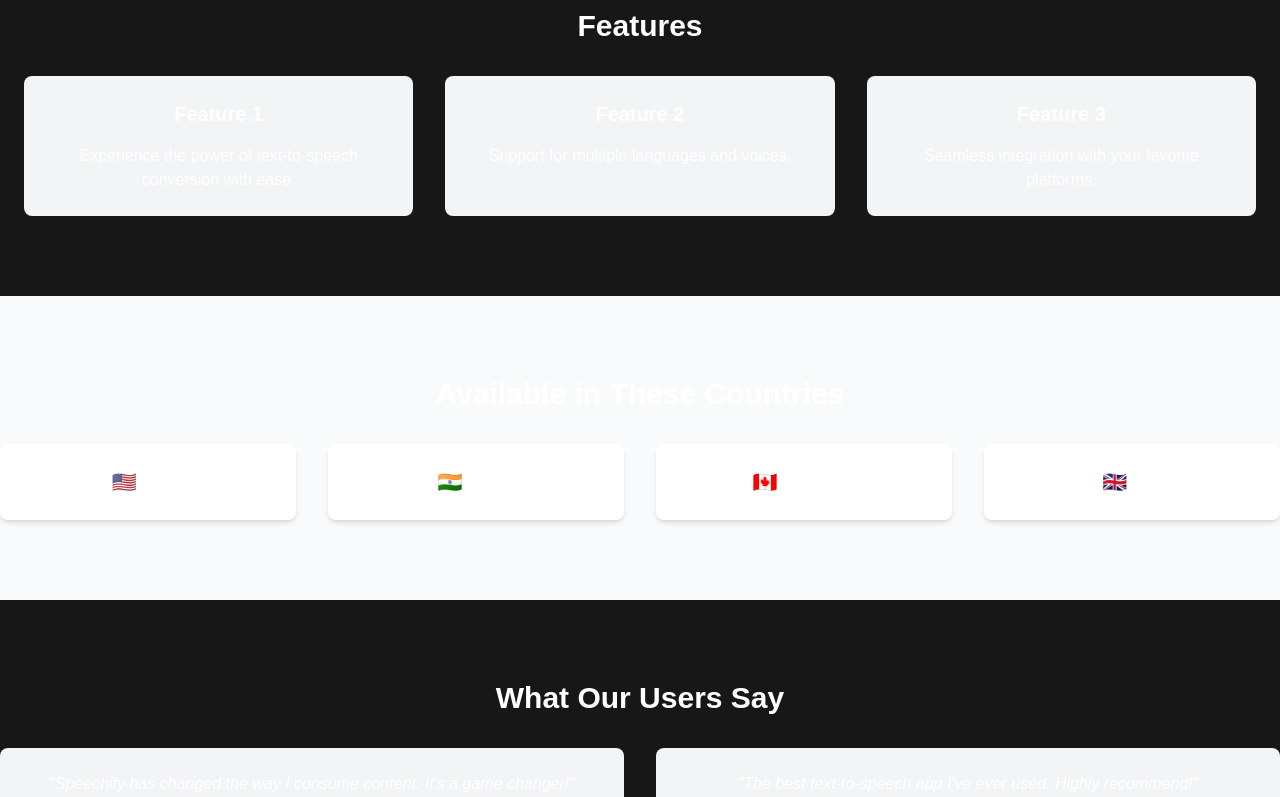
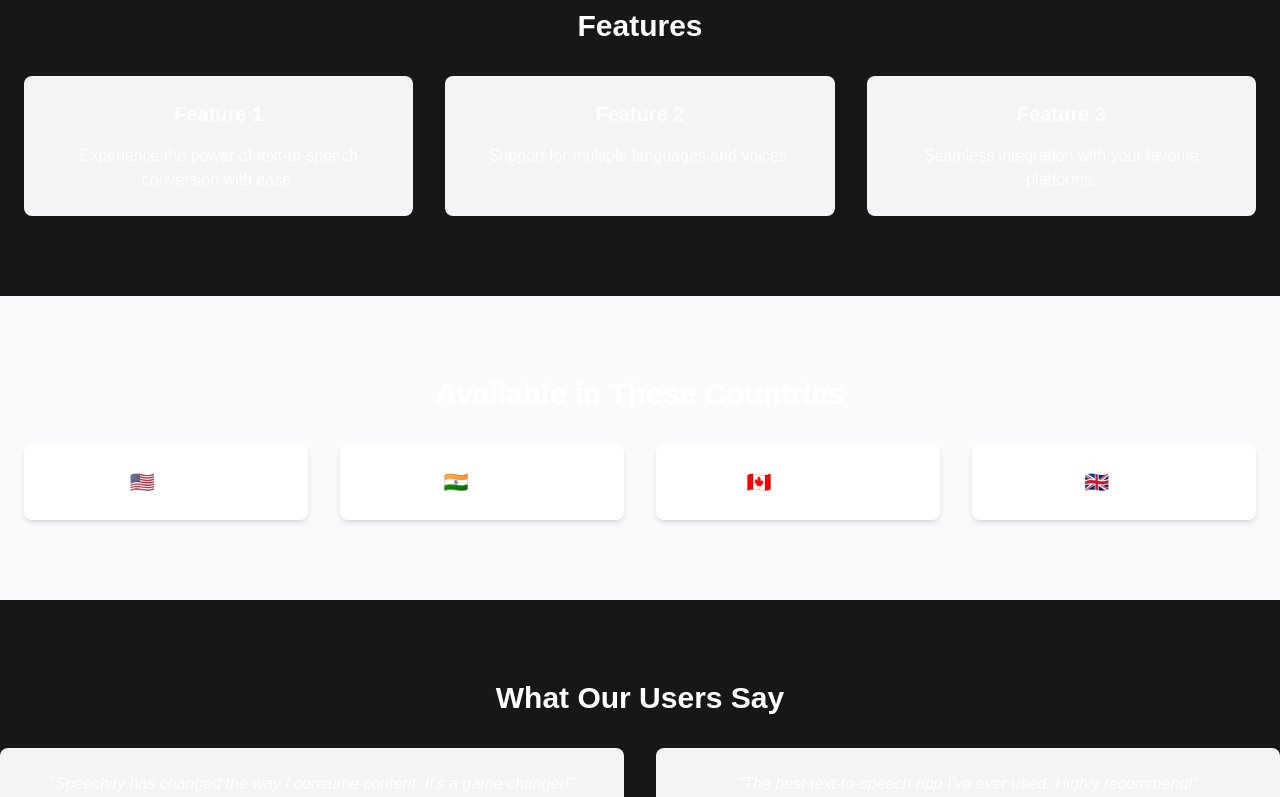
Before and after one commit to dchobarkar/speechify-landing-page, a Next.js app: page / in a window 1280 px wide. Shown: the part 436-1233 px from the top of the page. Built offline with nearby package versions, Linux system fonts and the light colour scheme.

Commit message:
add countries

```diff
--- a/app/libs/constants.ts
+++ b/app/libs/constants.ts
@@ -18,4 +18,6 @@ const features = [
   },
 ];
 
-export { navLinks, features };
+const countries = ["🇺🇸 USA", "🇮🇳 India", "🇨🇦 Canada", "🇬🇧 UK"];
+
+export { navLinks, features, countries };
--- a/app/ui/components/Availability/Availability.tsx
+++ b/app/ui/components/Availability/Availability.tsx
@@ -1,23 +1,19 @@
+import { countries } from "@/app/libs/constants";
+
 const Availability = () => {
   return (
-    <section className="bg-gray-50 py-20">
-      <div className="container mx-auto text-center">
+    <section id="#countries" className="bg-gray-50">
+      <div className="container mx-auto px-6 py-20 text-center">
         <h2 className="text-3xl font-bold mb-8" data-testid="countries-heading">
           Available in These Countries
         </h2>
+
         <div className="grid grid-cols-1 md:grid-cols-4 gap-8">
-          <div className="bg-white p-6 rounded-lg shadow-md">
-            <h3 className="text-xl font-semibold">🇺🇸 USA</h3>
-          </div>
-          <div className="bg-white p-6 rounded-lg shadow-md">
-            <h3 className="text-xl font-semibold">🇮🇳 India</h3>
-          </div>
-          <div className="bg-white p-6 rounded-lg shadow-md">
-            <h3 className="text-xl font-semibold">🇨🇦 Canada</h3>
-          </div>
-          <div className="bg-white p-6 rounded-lg shadow-md">
-            <h3 className="text-xl font-semibold">🇬🇧 UK</h3>
-          </div>
+          {countries.map((country) => (
+            <div key={country} className="bg-white p-6 rounded-lg shadow-md">
+              <h3 className="text-xl font-semibold">{country}</h3>
+            </div>
+          ))}
         </div>
       </div>
     </section>
```
